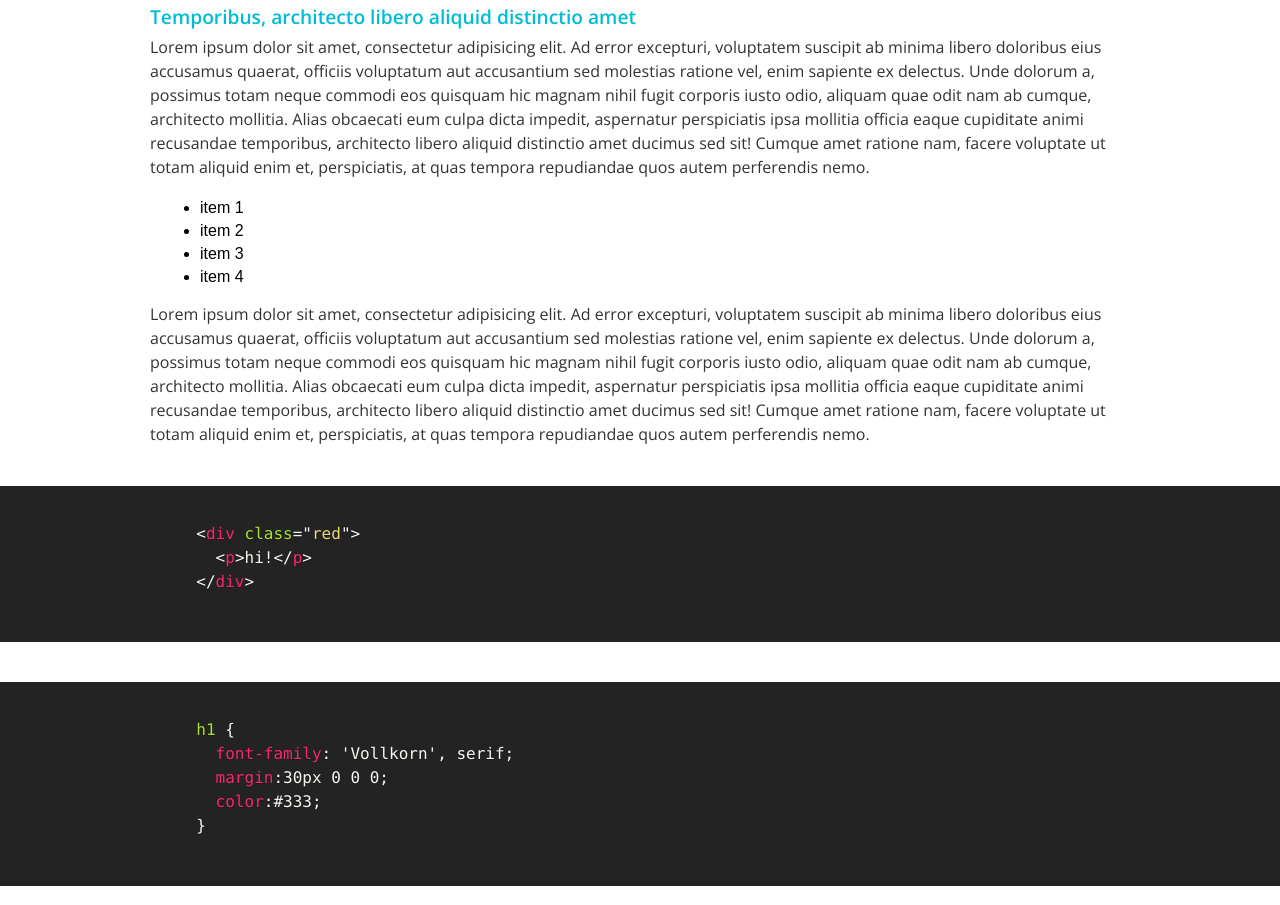
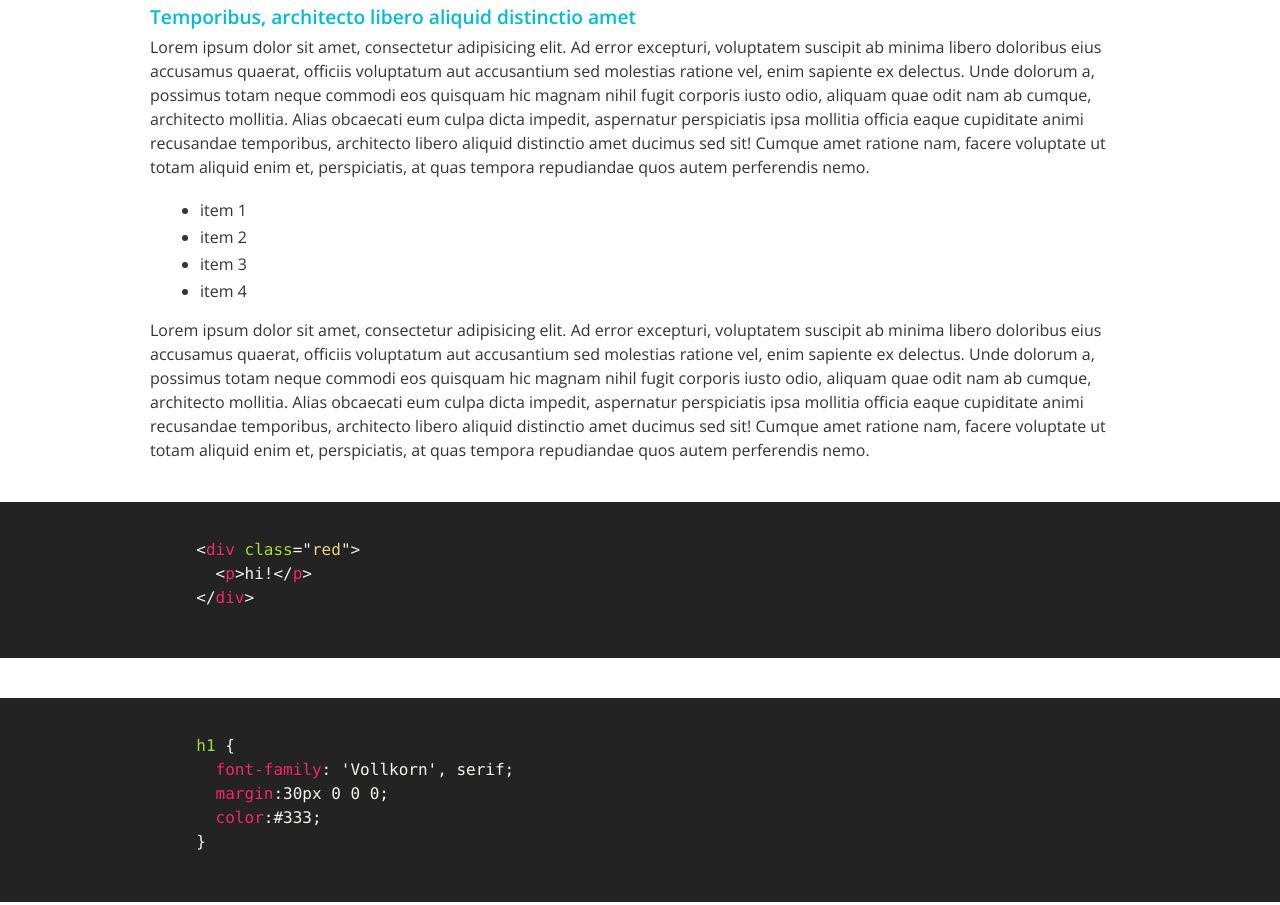
Before and after one commit to Usse/blog, a website: page index.html in a window 1280 px wide. Shown: the part 1306-2211 px from the top of the page. Drawn offline with nearby package versions, Linux system fonts and the light colour scheme.

Commit message:
Fixes for #6

```diff
--- a/css/sass/screen.scss
+++ b/css/sass/screen.scss
@@ -78,6 +78,8 @@
     }
     li {
       margin-bottom: 5px;
+      font-family: 'Open Sans', sans-serif;
+      color: $text-color-primary;
     }
   }
 }
```
Also changed, not shown: css/screen.css.
